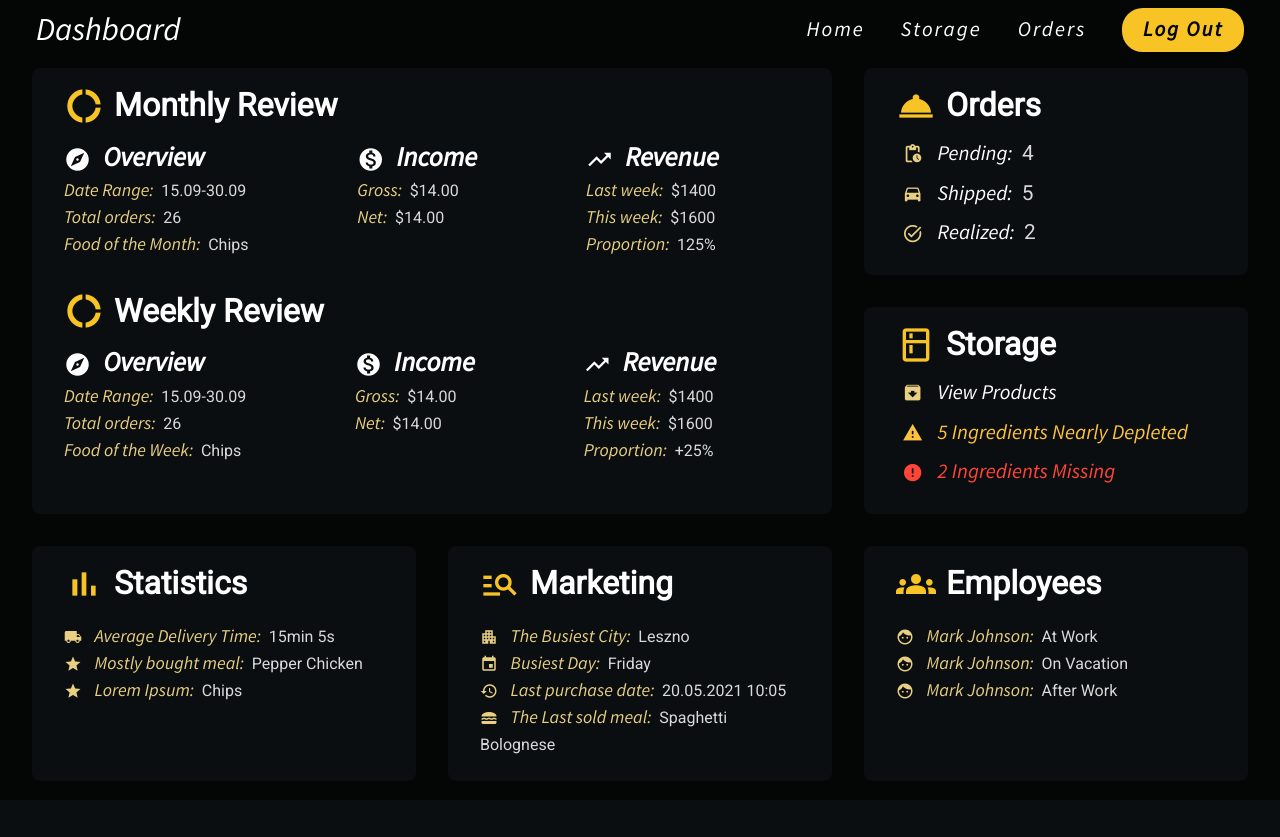
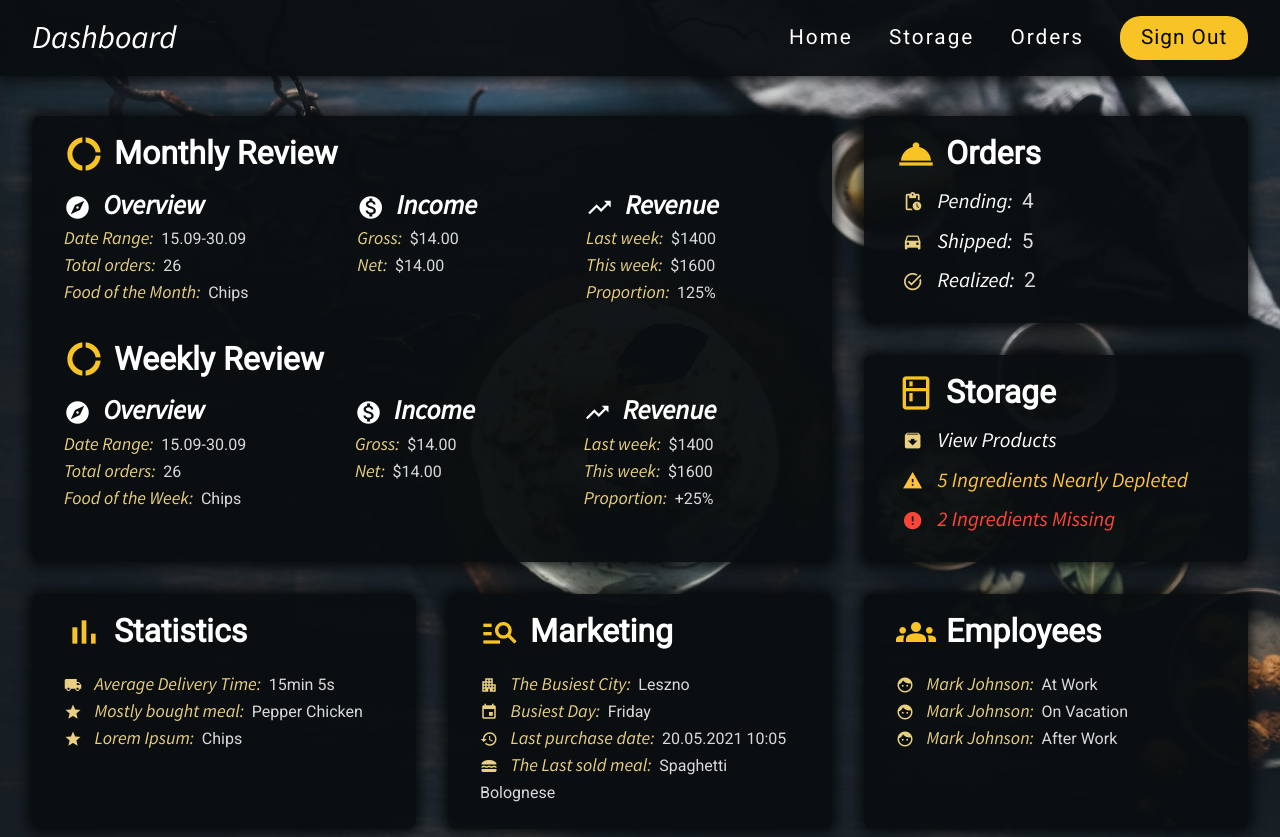
Before and after one commit to MintMissy/Restaurant, a PHP site: page /sample.html in a window 1280 px wide. Before the commit the page ends 754 px from the top, so only its background shows below. Run offline with PHP 8.4, Linux system fonts and the light colour scheme.

Commit message:
Rewrite css colors into 3hsl color values

```diff
--- a/css/_login.scss
+++ b/css/_login.scss
@@ -1,17 +1,10 @@
-.login {
-  background-image: url(../img/bg-login.jpg);
-  background-position: center;
-  background-size: cover;
-  background-repeat: no-repeat;
-}
-
 .login-form {
-  background: #{'hsl(var(--clr-dark-copy), .8)'};
+  background: #{'hsl(var(--clr-dark), .8)'};
   height: 100vh;
   width: 23em;
   padding: 18vh 3em;
   justify-items: center;
-  box-shadow: -3px 0px 30px 50px #{'hsl(var(--clr-dark-copy), .8)'};
+  box-shadow: 0 0 30px 50px #{'hsl(var(--clr-dark), .8)'};
 }
 
 .login-form-title {
@@ -25,7 +18,7 @@
 .login-form-input {
   position: relative;
   border: none;
-  border-bottom: 1px solid var(--clr-white--shade);
+  border-bottom: 1px solid #{'hsl(var(--clr-white--shade), .7)'};
   background: rgba(1, 1, 1, 0.0);
   width: 100%;
   padding: .25em .5em;
@@ -33,6 +26,8 @@
 
 .login-form-input:focus {
   outline: none;
+  border-bottom: 1px solid #{'hsl(var(--clr-white), .95)'};
+  color: #{'hsl(var(--clr-white), .95)'};
 }
 
 // Make browser autocomplete transparent
--- a/css/main.css
+++ b/css/main.css
@@ -3,16 +3,15 @@
 /*      Variables           */
 /* ======================== */
 :root {
-  --clr-primary: hsl(45, 94%, 56%);
-  --clr-primary--tint: hsl(45, 69%, 71%);
-  --clr-dark: hsl(180, 20%, 2%);
-  --clr-dark-tint: hsl(200, 25%, 5%);
-  --clr-gray: hsl(200, 23%, 10%);
-  --clr-white: hsl(0, 0%, 100%);
-  --clr-white--shade: hsl(0, 0%, 85%);
-  --clr-error: hsl(4, 100%, 61%);
-  --clr-warning: hsl(41, 100%, 62%);
-  --clr-dark-copy: 180, 20%, 2%;
+  --clr-primary: 45, 94%, 56%;
+  --clr-primary--tint: 45, 69%, 71%;
+  --clr-dark: 180, 20%, 2%;
+  --clr-dark--tint: 200, 25%, 5%;
+  --clr-gray: 200, 23%, 10%;
+  --clr-white: 0, 0%, 100%;
+  --clr-white--shade: 0, 0%, 85%;
+  --clr-error: 4, 100%, 61%;
+  --clr-warning: 41, 100%, 62%;
   --fs-800: 3rem;
   --fs-700: 2.5rem;
   --fs-600: 2rem;
@@ -62,12 +61,16 @@ html:focus-within {
 
 /* Set core body defaults */
 body {
-  background: var(--clr-dark);
+  background: hsl(var(--clr-dark));
+  background-image: url(../img/bg-login.jpg);
+  background-position: center;
+  background-size: cover;
+  background-repeat: no-repeat;
   min-height: 100vh;
   font-family: var(--ff-sans);
   font-size: var(--fs-400);
   line-height: 1.5;
-  color: var(--clr-white);
+  color: hsl(var(--clr-white));
   text-rendering: optimizeSpeed;
 }
 
@@ -174,43 +177,43 @@ a {
 }
 
 .bg-primary {
-  background: var(--clr-primary);
+  background: hsl(var(--clr-primary));
 }
 
 .bg-dark {
-  background: var(--clr-dark);
+  background: hsl(var(--clr-dark));
 }
 
 .bg-dark--tint {
-  background: var(--clr-dark--tint);
+  background: hsl(var(--clr-dark--tint));
 }
 
 .text-white {
-  color: var(--clr-white);
+  color: hsl(var(--clr-white));
 }
 
 .text-white--shade {
-  color: var(--clr-white--shade);
+  color: hsl(var(--clr-white--shade));
 }
 
 .text-primary {
-  color: var(--clr-primary);
+  color: hsl(var(--clr-primary));
 }
 
 .text-primary--tint {
-  color: var(--clr-primary--tint);
+  color: hsl(var(--clr-primary--tint));
 }
 
 .text-dark {
-  color: var(--clr-dark);
+  color: hsl(var(--clr-dark));
 }
 
 .text-warning {
-  color: var(--clr-warning);
+  color: hsl(var(--clr-warning));
 }
 
 .text-error {
-  color: var(--clr-error);
+  color: hsl(var(--clr-error));
 }
 
 .ff-roboto {
@@ -302,6 +305,11 @@ p > .material-icons {
       -ms-flex-align: center;
           align-items: center;
   padding: 0.5rem 2.25rem;
+  background: hsl(var(--clr-dark--tint), .96);
+  padding: 1rem 2rem;
+  -webkit-box-shadow: 0 0 12px 4px hsl(var(--clr-dark), .8);
+          box-shadow: 0 0 12px 4px hsl(var(--clr-dark), .8);
+  margin-bottom: 2rem;
 }
 
 .nav-right {
@@ -325,21 +333,24 @@ p > .material-icons {
   border-radius: 1em;
   padding: 0.5em 1em;
   cursor: pointer;
+  background: hsl(var(--clr-primary));
 }
 
 .btn:hover {
-  opacity: 0.9;
+  background: hsl(var(--clr-primary), .9);
 }
 
 .btn:focus {
-  opacity: 0.7;
+  background: hsl(var(--clr-primary), .7);
 }
 
 .card {
   --flow-space: 2rem;
   border-radius: 0.5rem;
-  background: var(--clr-dark-tint);
+  background: hsl(var(--clr-dark--tint), .96);
   padding: 1rem 2rem 1.5rem;
+  -webkit-box-shadow: 0 0 12px 4px hsl(var(--clr-dark), .8);
+          box-shadow: 0 0 12px 4px hsl(var(--clr-dark), .8);
 }
 
 .card-content {
@@ -371,7 +382,7 @@ p > .material-icons {
 }
 
 .highlighted-row:hover {
-  background: var(--clr-gray);
+  background: hsl(var(--clr-gray));
 }
 
 .highlighted-row:hover .highlighted-row__icon {
@@ -444,21 +455,14 @@ p > .material-icons {
   --flow-space: 1rem;
 }
 
-.login {
-  background-image: url(../img/bg-login.jpg);
-  background-position: center;
-  background-size: cover;
-  background-repeat: no-repeat;
-}
-
 .login-form {
-  background: hsl(var(--clr-dark-copy), .8);
+  background: hsl(var(--clr-dark), .8);
   height: 100vh;
   width: 23em;
   padding: 18vh 3em;
   justify-items: center;
-  -webkit-box-shadow: -3px 0px 30px 50px hsl(var(--clr-dark-copy), .8);
-          box-shadow: -3px 0px 30px 50px hsl(var(--clr-dark-copy), .8);
+  -webkit-box-shadow: 0 0 30px 50px hsl(var(--clr-dark), .8);
+          box-shadow: 0 0 30px 50px hsl(var(--clr-dark), .8);
 }
 
 .login-form-title {
@@ -472,7 +476,7 @@ p > .material-icons {
 .login-form-input {
   position: relative;
   border: none;
-  border-bottom: 1px solid var(--clr-white--shade);
+  border-bottom: 1px solid hsl(var(--clr-white--shade), .7);
   background: rgba(1, 1, 1, 0);
   width: 100%;
   padding: .25em .5em;
@@ -480,6 +484,8 @@ p > .material-icons {
 
 .login-form-input:focus {
   outline: none;
+  border-bottom: 1px solid hsl(var(--clr-white), .95);
+  color: hsl(var(--clr-white), .95);
 }
 
 .login-form-input:-webkit-autofill,
--- a/css/main.scss
+++ b/css/main.scss
@@ -5,16 +5,15 @@
 
 :root {
   // Colors
-  --clr-primary: hsl(45, 94%, 56%);
-  --clr-primary--tint: hsl(45, 69%, 71%);
-  --clr-dark: hsl(180, 20%, 2%);
-  --clr-dark-tint: hsl(200, 25%, 5%);
-  --clr-gray: hsl(200, 23%, 10%);
-  --clr-white: hsl(0, 0%, 100%);
-  --clr-white--shade: hsl(0, 0%, 85%);
-  --clr-error: hsl(4, 100%, 61%);
-  --clr-warning: hsl(41, 100%, 62%);
-  --clr-dark-copy: 180, 20%, 2%;
+  --clr-primary: 45, 94%, 56%;
+  --clr-primary--tint: 45, 69%, 71%;
+  --clr-dark: 180, 20%, 2%;
+  --clr-dark--tint: 200, 25%, 5%;
+  --clr-gray: 200, 23%, 10%;
+  --clr-white: 0, 0%, 100%;
+  --clr-white--shade: 0, 0%, 85%;
+  --clr-error: 4, 100%, 61%;
+  --clr-warning: 41, 100%, 62%;
 
   // Font sizes
   --fs-800: 3rem;
@@ -68,12 +67,17 @@ html:focus-within {
 
 /* Set core body defaults */
 body {
-  background: var(--clr-dark);
+  background: #{'hsl(var(--clr-dark))'};
+  background-image: url(../img/bg-login.jpg);
+  background-position: center;
+  background-size: cover;
+  background-repeat: no-repeat;
+
   min-height: 100vh;
   font-family: var(--ff-sans);
   font-size: var(--fs-400);
   line-height: 1.5;
-  color: var(--clr-white);
+  color: #{'hsl(var(--clr-white))'};
   text-rendering: optimizeSpeed;
 }
 
@@ -169,43 +173,44 @@ a {
 
 // Color classes
 .bg-primary {
-  background: var(--clr-primary);
+  background: #{'hsl(var(--clr-primary))'};
 }
 
 .bg-dark {
-  background: var(--clr-dark);
+  background: #{'hsl(var(--clr-dark))'};
 }
 
 .bg-dark--tint {
-  background: var(--clr-dark--tint);
+  background: #{'hsl(var(--clr-dark--tint))'}
 }
 
 .text-white {
-  color: var(--clr-white);
+  color: #{'hsl(var(--clr-white))'};
 }
 
 .text-white--shade {
-  color: var(--clr-white--shade);
+  color: #{'hsl(var(--clr-white--shade))'};
+  ;
 }
 
 .text-primary {
-  color: var(--clr-primary);
+  color: #{'hsl(var(--clr-primary))'};
 }
 
 .text-primary--tint {
-  color: var(--clr-primary--tint);
+  color: #{'hsl(var(--clr-primary--tint))'};
 }
 
 .text-dark {
-  color: var(--clr-dark);
+  color: #{'hsl(var(--clr-dark))'};
 }
 
 .text-warning {
-  color: var(--clr-warning);
+  color: #{'hsl(var(--clr-warning))'};
 }
 
 .text-error {
-  color: var(--clr-error);
+  color: #{'hsl(var(--clr-error))'};
 }
 
 // Typography
@@ -297,6 +302,10 @@ p>.material-icons {
   justify-content: space-between;
   align-items: center;
   padding: 0.5rem 2.25rem;
+  background: #{'hsl(var(--clr-dark--tint), .96)'};
+  padding: 1rem 2rem;
+  box-shadow: 0 0 12px 4px #{'hsl(var(--clr-dark), .8)'};
+  margin-bottom: 2rem;
 }
 
 .nav-right {
@@ -319,22 +328,24 @@ p>.material-icons {
   border-radius: 1em;
   padding: 0.5em 1em;
   cursor: pointer;
+  background: #{'hsl(var(--clr-primary))'};
 }
 
 .btn:hover {
-  opacity: 0.9;
+  background: #{'hsl(var(--clr-primary), .9)'};
 }
 
 .btn:focus {
-  opacity: 0.7;
+  background: #{'hsl(var(--clr-primary), .7)'};
 }
 
 // Card
 .card {
   --flow-space: 2rem;
   border-radius: 0.5rem;
-  background: var(--clr-dark-tint);
+  background: #{'hsl(var(--clr-dark--tint), .96)'};
   padding: 1rem 2rem 1.5rem;
+  box-shadow: 0 0 12px 4px #{'hsl(var(--clr-dark), .8)'};
 }
 
 .card-content {
@@ -363,8 +374,7 @@ p>.material-icons {
 }
 
 .highlighted-row:hover {
-  background: var(--clr-gray);
-
+  background: #{'hsl(var(--clr-gray))'};
 }
 
 .highlighted-row:hover .highlighted-row__icon {
--- a/login.html
+++ b/login.html
@@ -19,7 +19,7 @@
       <input type="password" name="password" class="login-form-input text-white--shade fs-500" required
         placeholder="Password" />
     </div>
-    <input type="submit" value="login" class="btn btn--submit bg-primary ff-roboto uppercase letter-spacing-2">
+    <input type="submit" value="login" class="btn btn--submit ff-roboto uppercase letter-spacing-2">
   </form>
 </body>
 
--- a/sample.html
+++ b/sample.html
@@ -10,19 +10,19 @@
   <link rel="stylesheet" href="css/main.css" />
 </head>
 
-<body class="dashboard">
+<body class="login">
   <!-- Navigation -->
   <header class="primary-header">
     <nav class="nav flex fs-600 text-white">
       <div class="nav-current-page">Dashboard</div>
-      <div class="nav-right flex flow--horizontal letter-spacing-2 fs-500">
+      <div class="nav-right flex flow--horizontal letter-spacing-2 fs-500 ff-roboto capitalize">
         <ul class="nav-right__links flex flow--horizontal">
-          <li class="nav-item capitalize"><a href="">home</a></li>
-          <li class="nav-item capitalize"><a href="">storage</a></li>
-          <li class="nav-item capitalize"><a href="">orders</a></li>
+          <li class="nav-item"><a href="">home</a></li>
+          <li class="nav-item"><a href="">storage</a></li>
+          <li class="nav-item"><a href="">orders</a></li>
         </ul>
-        <a href="" class="log-out btn bg-primary text-dark fs-500 fw-600 capitalize">
-          log out
+        <a href="" class="btn text-dark ff-roboto capitalize letter-spacing-1 fs-500">
+          <span style="margin-top: 3px;">Sign Out</span>
         </a>
       </div>
     </nav>
```
Also changed, not shown: 1 other file.
